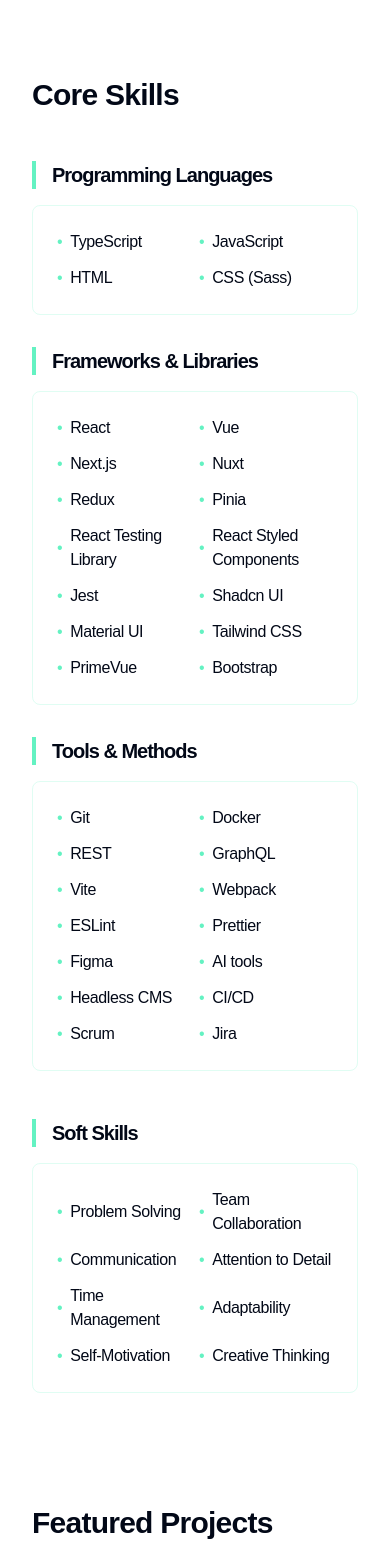
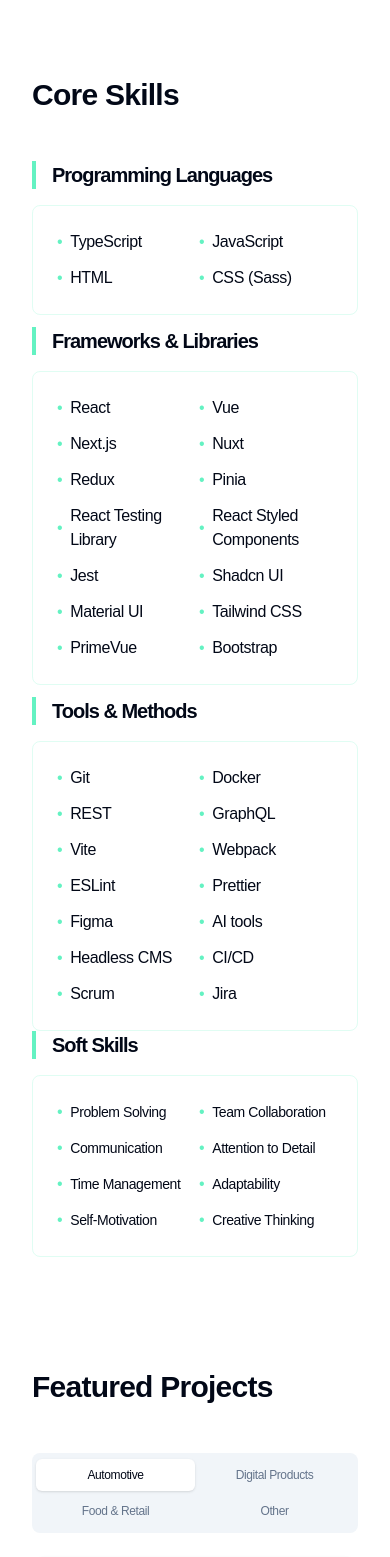
Before and after one commit to christiangjel/christian-website, a Next.js app: page /christian-website/ in a window 390 px wide. Shown: the part 1054-2611 px from the top of the page. Built offline with nearby package versions, Linux system fonts and the light colour scheme; a web font is replaced by a local one.

Commit message:
improved deployment and responsiveness

```diff
--- a/app/layout.tsx
+++ b/app/layout.tsx
@@ -18,7 +18,8 @@
   children: React.ReactNode
 }) {
   return (
-    <html lang='en' suppressHydrationWarning className={mono.variable}>
+    // <html lang='en' suppressHydrationWarning className={mono.variable}>
+    <html lang='en' className={mono.variable}>
       <body suppressHydrationWarning>
         <ThemeProvider
           attribute='class'
--- a/components/sections/skills/skills.tsx
+++ b/components/sections/skills/skills.tsx
@@ -9,7 +9,7 @@
         {content.skills.title}
       </h2>
 
-      <div className='grid grid-cols-1 md:grid-cols-3 gap-8 mb-12'>
+      <div className='grid grid-cols-1 xs:grid-cols-2 md:grid-cols-4 gap-x-4 gap-y-3'>
         {content.skills.categories.map((category, index) => (
           <div key={index}>
             <h3 className='text-xl font-semibold mb-4 border-l-4 border-mint pl-4'>
@@ -39,7 +39,9 @@
             {content.skills.softSkills.map((skill, index) => (
               <div key={index} className='flex items-center gap-2'>
                 <span className='text-mint'>•</span>
-                <span className='font-medium'>{skill}</span>
+                <span className='font-medium text-sm sm:text-base'>
+                  {skill}
+                </span>
               </div>
             ))}
           </div>
--- a/next.config.ts
+++ b/next.config.ts
@@ -3,8 +3,6 @@
 const nextConfig: NextConfig = {
   output: 'export',
   basePath: '/christian-website',
-  // assetPrefix: '/christian-website/out/', // Ensures static assets load correctly
-  // trailingSlash: true, // Ensures all URLs end with .html
   images: {
     unoptimized: true // Required because GitHub Pages doesn’t support dynamic image optimization
   }
--- a/package.json
+++ b/package.json
@@ -5,7 +5,7 @@
   "scripts": {
     "dev": "next dev --turbopack",
     "build": "next build",
-    "deploy": "npm run build && touch out/.nojekyll && gh-pages -d out",
+    "deploy": "gh-pages -d out",
     "start": "next start",
     "lint": "next lint"
   },
@@ -23,8 +23,7 @@
     "next-themes": "^0.4.6",
     "react": "^19.0.0",
     "react-dom": "^19.0.0",
-    "tailwind-merge": "^3.0.2",
-    "tailwindcss-animate": "^1.0.7"
+    "tailwind-merge": "^3.0.2"
   },
   "devDependencies": {
     "@eslint/eslintrc": "^3",
@@ -36,6 +35,7 @@
     "gh-pages": "^6.3.0",
     "postcss": "^8",
     "tailwindcss": "^3.4.17",
+    "tailwindcss-animate": "^1.0.7",
     "typescript": "^5"
   }
 }
--- a/tailwind.config.ts
+++ b/tailwind.config.ts
@@ -1,4 +1,5 @@
 import type { Config } from 'tailwindcss'
+import animate from 'tailwindcss-animate'
 
 const config = {
   darkMode: ['class'],
@@ -19,6 +20,9 @@
       }
     },
     extend: {
+      screens: {
+        xs: '480px'
+      },
       fontFamily: {
         sans: [
           'var(--font-mono)',
@@ -95,7 +99,7 @@
       }
     }
   },
-  plugins: [require('tailwindcss-animate')]
+  plugins: [animate]
 } satisfies Config
 
 export default config
```
Also changed, not shown: 1 other file (tests, documents, lock files or other folders).
